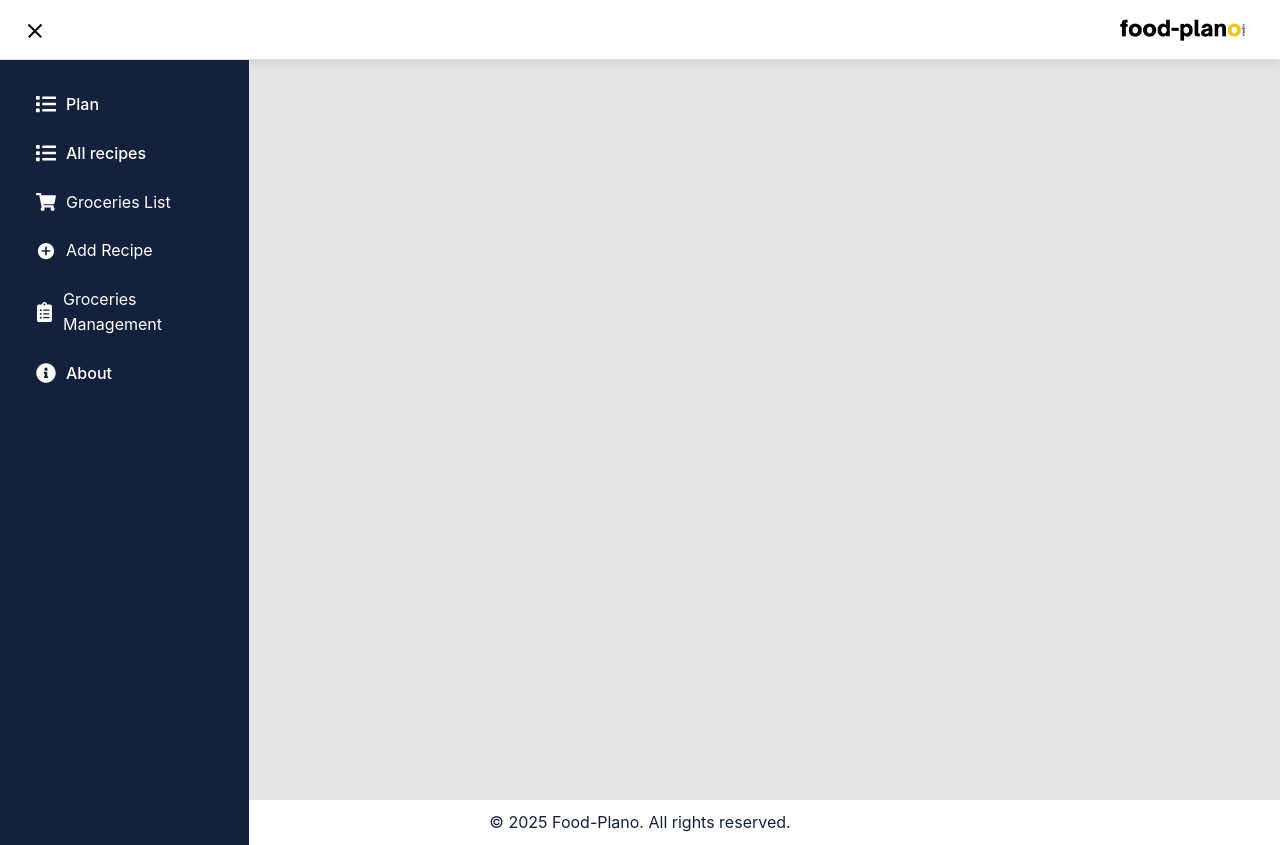
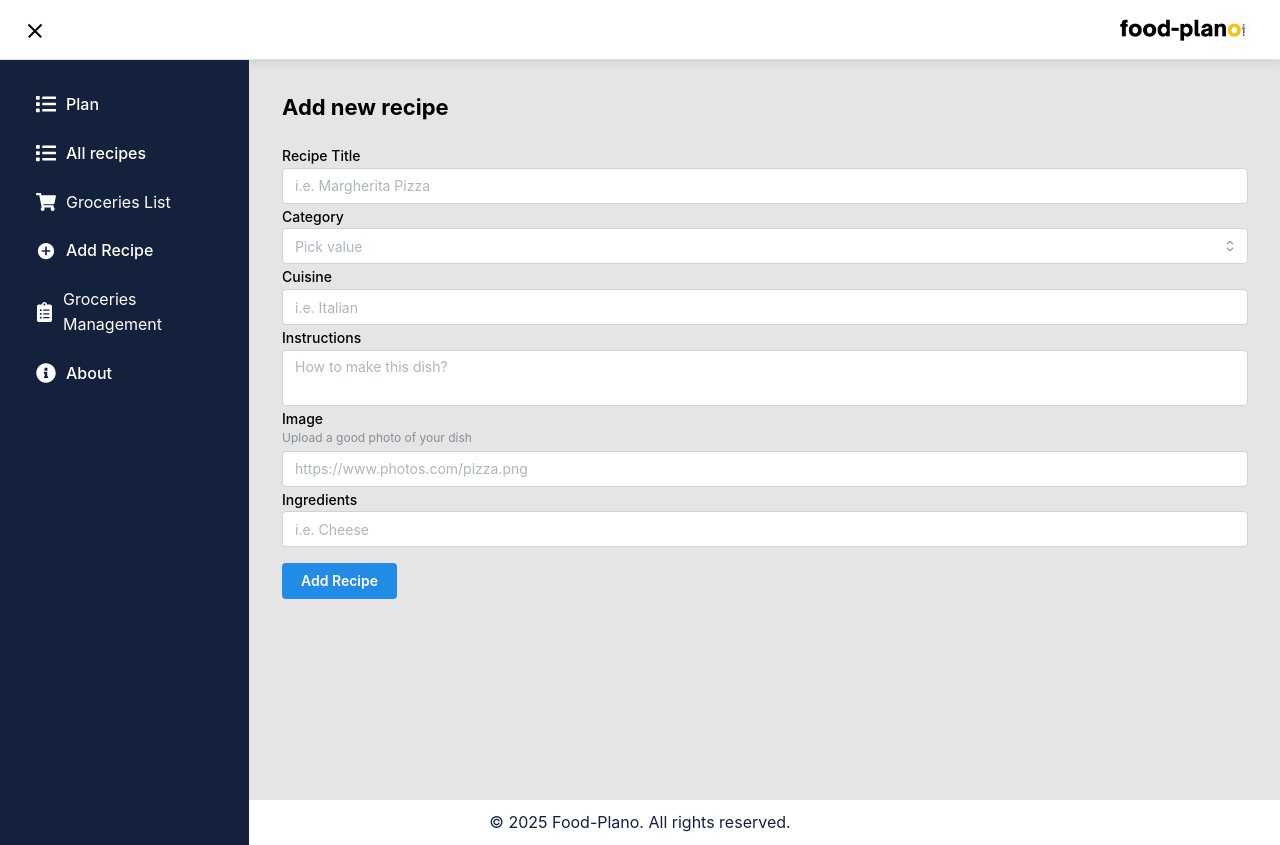
Before and after one commit to VK-IH25/Weekly-Meal-Planner, a React (Vite) app in the folder meal-planner/: page /add-recipe in a window 1280 px wide. Built offline with nearby package versions, Linux system fonts and the light colour scheme; no server answers.

Commit message:
add create recipe component

```diff
--- a/meal-planner/src/App.jsx
+++ b/meal-planner/src/App.jsx
@@ -25,6 +25,7 @@ import Footer from "./components/Footer";
 import Sidebar from "./components/Sidebar";
 
 import About from "./pages/About";
+import AddRecipe from "./components/AddRecipe";
 
 const App = () => {
   const [mobileOpened, { toggle: toggleMobile }] = useDisclosure();
@@ -43,6 +44,19 @@ const App = () => {
       })
       .catch((e) => console.log(e));
   }, []);
+
+  const addRecipe = function addRecipe (e) {
+    axios.post(
+      "https://weekly-meal-plan-4de4b-default-rtdb.europe-west1.firebasedatabase.app/meals.json",e
+    )
+    .then(function (response) {
+      console.log(response);
+    })
+    .catch(function (error) {
+      console.log(error);
+    });
+
+  }
 
   return (
     <AppShell
@@ -90,6 +104,10 @@ const App = () => {
             path="recipe/:id"
             element={<SingleRecipe recipeList={recipeList}></SingleRecipe>}
           />
+            <Route
+            path="add-recipe"
+            element={<AddRecipe addRecipe={addRecipe}></AddRecipe>}
+          />
           <Route path="about" element={<About></About>} />
         </Routes>
       </AppShell.Main>
--- /dev/null
+++ b/meal-planner/src/components/AddRecipe.jsx
@@ -0,0 +1,90 @@
+import { useState } from "react"
+import { useNavigate } from "react-router-dom";
+import { TextInput, Textarea, Select, Title, Button } from "@mantine/core";
+
+function AddRecipe(props) {
+    const [strMeal, setStrMeal] = useState("");
+    const [strCategory, setStrCategory] = useState("");
+    const [strArea, setStrArea] = useState("");
+    const [strInstructions, setStrInstructions] = useState("");
+    const [strMealThumb, setStrMealThumb] = useState("");
+    const [strIngredient1, setIngredient1] = useState("");
+
+    const navigate = useNavigate()
+
+
+    const handleSubmit = (e) => {
+        e.preventDefault();
+
+        const newRecipe = {
+            strMeal: strMeal,
+            strCategory: strCategory,
+            strArea: strArea,
+            strInstructions: strInstructions,
+            strMealThumb: strMealThumb,
+            strIngredient1: strIngredient1
+
+        }
+
+        props.addRecipe(newRecipe)
+
+        navigate("/recipe-list")
+    };
+
+    return (
+        <>
+        <Title order={3} mb="20px">Add new recipe</Title>
+        <form onSubmit={handleSubmit}>
+            <TextInput
+                label="Recipe Title"
+                placeholder="i.e. Margherita Pizza"
+                value={strMeal}
+                onChange={(event) => setStrMeal(event.currentTarget.value)}
+            />
+            <Select
+                label="Category"
+                placeholder="Pick value"
+                data={["Beef", "Chicken", "Dessert", "Miscellaneous", "Pork", "Pasta", "Starter", "Vegetarian", "Vegan"]}
+                value={strCategory}
+                onChange={(value) => setStrCategory(value)}
+            />
+            <TextInput
+                label="Cuisine"
+                placeholder="i.e. Italian"
+                value={strArea}
+                onChange={(event) => setStrArea(event.currentTarget.value)}
+            />
+            <Textarea
+                label="Instructions"
+                placeholder="How to make this dish?"
+                value={strInstructions}
+                onChange={(event) => setStrInstructions(event.currentTarget.value)}
+            />
+            <TextInput
+                label="Image"
+                description="Upload a good photo of your dish"
+                placeholder="https://www.photos.com/pizza.png"
+                value={strMealThumb}
+                onChange={(event) => setStrMealThumb(event.currentTarget.value)}
+            />
+            <TextInput
+                label="Ingredients"
+                placeholder="i.e. Cheese"
+                value={strIngredient1}
+                onChange={(event) => setIngredient1(event.currentTarget.value)}
+            />
+            <Button type="submit" mt="md">Add Recipe</Button>
+            </form>
+
+
+
+
+        </>
+
+    );
+
+
+
+}
+
+export default AddRecipe
--- a/meal-planner/src/components/Sidebar.jsx
+++ b/meal-planner/src/components/Sidebar.jsx
@@ -21,9 +21,11 @@ const Sidebar = () => {
         <li>
           <FaShoppingCart /> Groceries List
         </li>
+        <Link to="/add-recipe">
         <li>
           <IoMdAddCircle /> Add Recipe
         </li>
+        </Link>
         <li>
           <FaClipboardList /> Groceries Management
         </li>
```
